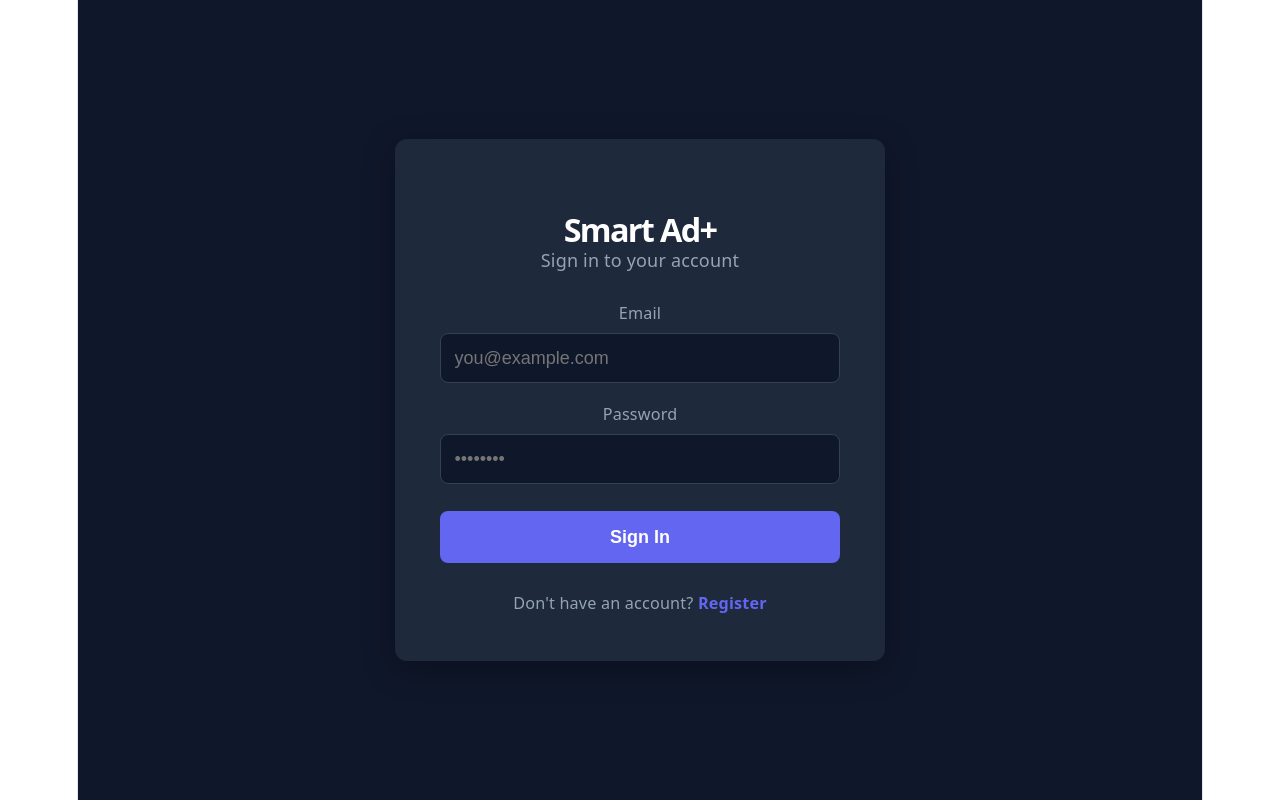
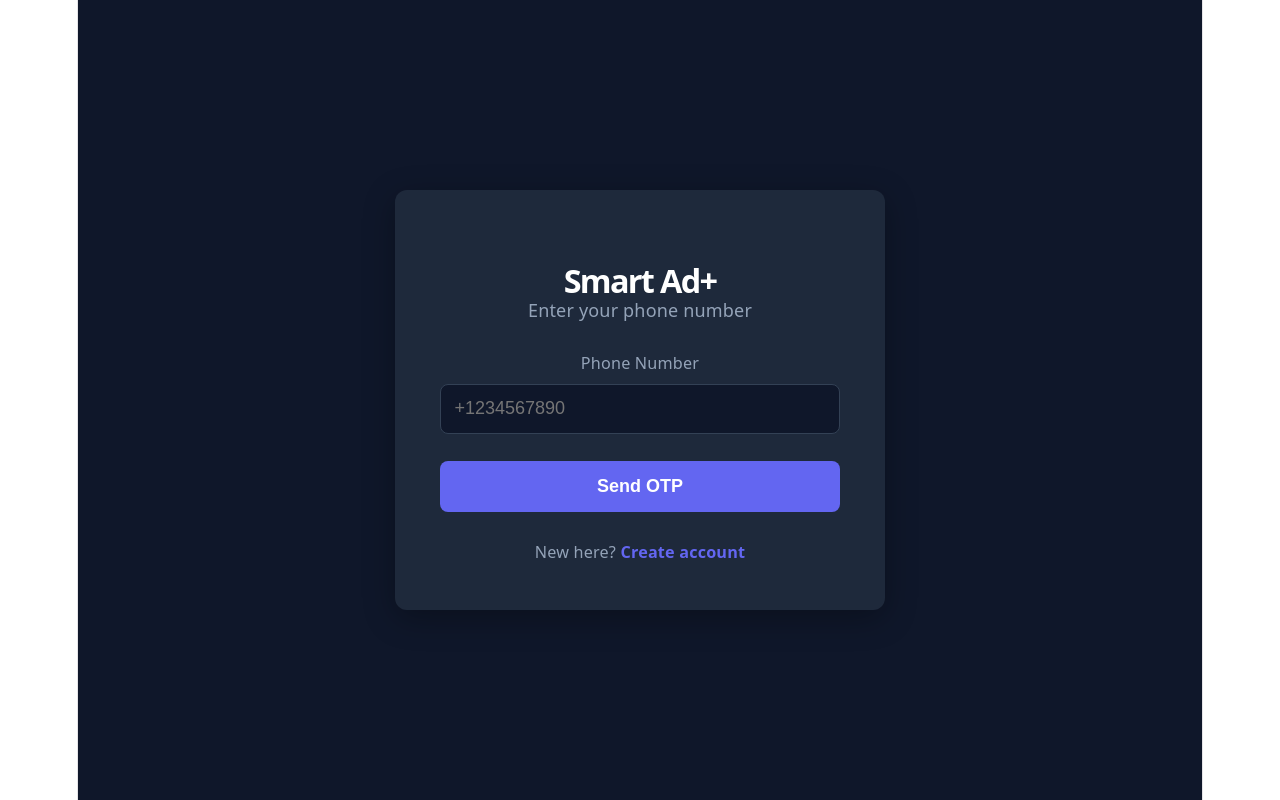
Before and after one commit to kohene82-debug/smart-ad-plus-frontend, a React (Vite) app: page /login in a window 1280 px wide. Built offline with nearby package versions, Linux system fonts and the light colour scheme.

Commit message:
Update auth to use OTP flow

```diff
--- a/src/pages/Login.jsx
+++ b/src/pages/Login.jsx
@@ -4,24 +4,41 @@ import api from '../api/axios';
 
 export default function Login() {
   const navigate = useNavigate();
-  const [form, setForm] = useState({ email: '', password: '' });
+  const [step, setStep] = useState('phone'); // 'phone' or 'otp'
+  const [phone, setPhone] = useState('');
+  const [otp, setOtp] = useState('');
   const [error, setError] = useState('');
   const [loading, setLoading] = useState(false);
 
-  const handleChange = (e) => {
-    setForm({ ...form, [e.target.name]: e.target.value });
-  };
-
-  const handleSubmit = async (e) => {
+  const handleSendOtp = async (e) => {
     e.preventDefault();
     setLoading(true);
     setError('');
     try {
-      const res = await api.post('/api/auth/login', form);
-      localStorage.setItem('token', res.data.token);
+      await api.post('/api/auth/send-otp', { phone });
+      setStep('otp');
+    } catch (err) {
+      setError(err.response?.data?.message || 'Failed to send OTP.');
+    } finally {
+      setLoading(false);
+    }
+  };
+
+  const handleVerifyOtp = async (e) => {
+    e.preventDefault();
+    setLoading(true);
+    setError('');
+    try {
+      const res = await api.post('/api/auth/verify-otp', {
+        phone,
+        code: otp,
+        deviceId: 'web',
+        consentGiven: true,
+      });
+      localStorage.setItem('token', res.data.data.token);
       navigate('/dashboard');
     } catch (err) {
-      setError(err.response?.data?.message || 'Login failed. Try again.');
+      setError(err.response?.data?.message || 'Invalid OTP. Try again.');
     } finally {
       setLoading(false);
     }
@@ -31,43 +48,57 @@ export default function Login() {
     <div style={styles.container}>
       <div style={styles.card}>
         <h1 style={styles.title}>Smart Ad+</h1>
-        <p style={styles.subtitle}>Sign in to your account</p>
+        <p style={styles.subtitle}>
+          {step === 'phone' ? 'Enter your phone number' : `Enter the OTP sent to ${phone}`}
+        </p>
 
         {error && <div style={styles.error}>{error}</div>}
 
-        <form onSubmit={handleSubmit}>
+        {step === 'phone' ? (
+          <form onSubmit={handleSendOtp}>
             <div style={styles.field}>
-            <label style={styles.label}>Email</label>
+              <label style={styles.label}>Phone Number</label>
               <input
                 style={styles.input}
-              type="email"
-              name="email"
-              placeholder="you@example.com"
-              value={form.email}
-              onChange={handleChange}
-              required
-            />
-          </div>
-          <div style={styles.field}>
-            <label style={styles.label}>Password</label>
-            <input
-              style={styles.input}
-              type="password"
-              name="password"
-              placeholder="••••••••"
-              value={form.password}
-              onChange={handleChange}
+                type="tel"
+                placeholder="+1234567890"
+                value={phone}
+                onChange={(e) => setPhone(e.target.value)}
                 required
               />
             </div>
             <button style={styles.button} type="submit" disabled={loading}>
-            {loading ? 'Signing in...' : 'Sign In'}
+              {loading ? 'Sending OTP...' : 'Send OTP'}
             </button>
           </form>
+        ) : (
+          <form onSubmit={handleVerifyOtp}>
+            <div style={styles.field}>
+              <label style={styles.label}>OTP Code</label>
+              <input
+                style={styles.input}
+                type="text"
+                placeholder="123456"
+                value={otp}
+                onChange={(e) => setOtp(e.target.value)}
+                required
+              />
+            </div>
+            <button style={styles.button} type="submit" disabled={loading}>
+              {loading ? 'Verifying...' : 'Verify OTP'}
+            </button>
+            <button
+              type="button"
+              onClick={() => setStep('phone')}
+              style={{ ...styles.button, background: 'transparent', border: '1px solid #334155', marginTop: '0.5rem' }}
+            >
+              ← Change Number
+            </button>
+          </form>
+        )}
 
         <p style={styles.footer}>
-          Don't have an account?{' '}
-          <Link to="/register" style={styles.link}>Register</Link>
+          New here? <Link to="/register" style={styles.link}>Create account</Link>
         </p>
       </div>
     </div>
--- a/src/pages/Register.jsx
+++ b/src/pages/Register.jsx
@@ -1,122 +1,8 @@
-import { useState } from 'react';
-import { useNavigate, Link } from 'react-router-dom';
-import api from '../api/axios';
+import { useEffect } from 'react';
+import { useNavigate } from 'react-router-dom';
 
 export default function Register() {
   const navigate = useNavigate();
-  const [form, setForm] = useState({ name: '', email: '', password: '', confirmPassword: '' });
-  const [error, setError] = useState('');
-  const [loading, setLoading] = useState(false);
-
-  const handleChange = (e) => {
-    setForm({ ...form, [e.target.name]: e.target.value });
-  };
-
-  const handleSubmit = async (e) => {
-    e.preventDefault();
-    setError('');
-
-    if (form.password !== form.confirmPassword) {
-      return setError('Passwords do not match.');
-    }
-
-    setLoading(true);
-    try {
-      const res = await api.post('/api/auth/register', {
-        name: form.name,
-        email: form.email,
-        password: form.password,
-      });
-      localStorage.setItem('token', res.data.token);
-      navigate('/dashboard');
-    } catch (err) {
-      setError(err.response?.data?.message || 'Registration failed. Try again.');
-    } finally {
-      setLoading(false);
-    }
-  };
-
-  return (
-    <div style={styles.container}>
-      <div style={styles.card}>
-        <h1 style={styles.title}>Smart Ad+</h1>
-        <p style={styles.subtitle}>Create your account</p>
-
-        {error && <div style={styles.error}>{error}</div>}
-
-        <form onSubmit={handleSubmit}>
-          <div style={styles.field}>
-            <label style={styles.label}>Full Name</label>
-            <input
-              style={styles.input}
-              type="text"
-              name="name"
-              placeholder="John Doe"
-              value={form.name}
-              onChange={handleChange}
-              required
-            />
-          </div>
-          <div style={styles.field}>
-            <label style={styles.label}>Email</label>
-            <input
-              style={styles.input}
-              type="email"
-              name="email"
-              placeholder="you@example.com"
-              value={form.email}
-              onChange={handleChange}
-              required
-            />
-          </div>
-          <div style={styles.field}>
-            <label style={styles.label}>Password</label>
-            <input
-              style={styles.input}
-              type="password"
-              name="password"
-              placeholder="••••••••"
-              value={form.password}
-              onChange={handleChange}
-              required
-            />
-          </div>
-          <div style={styles.field}>
-            <label style={styles.label}>Confirm Password</label>
-            <input
-              style={styles.input}
-              type="password"
-              name="confirmPassword"
-              placeholder="••••••••"
-              value={form.confirmPassword}
-              onChange={handleChange}
-              required
-            />
-          </div>
-          <button style={styles.button} type="submit" disabled={loading}>
-            {loading ? 'Creating account...' : 'Create Account'}
-          </button>
-        </form>
-
-        <p style={styles.footer}>
-          Already have an account?{' '}
-          <Link to="/login" style={styles.link}>Sign In</Link>
-        </p>
-      </div>
-    </div>
-  );
+  useEffect(() => { navigate('/login'); }, []);
+  return null;
 }
-
-const styles = {
-  container: { minHeight: '100vh', display: 'flex', alignItems: 'center', justifyContent: 'center', background: '#0f172a' },
-  card: { background: '#1e293b', padding: '2.5rem', borderRadius: '12px', width: '100%', maxWidth: '400px', boxShadow: '0 8px 32px rgba(0,0,0,0.3)' },
-  title: { color: '#fff', fontSize: '1.8rem', fontWeight: 'bold', marginBottom: '0.25rem', textAlign: 'center' },
-  subtitle: { color: '#94a3b8', textAlign: 'center', marginBottom: '1.5rem' },
-  error: { background: '#dc2626', color: '#fff', padding: '0.75rem', borderRadius: '8px', marginBottom: '1rem', fontSize: '0.9rem' },
-  field: { marginBottom: '1rem' },
-  label: { display: 'block', color: '#94a3b8', marginBottom: '0.4rem', fontSize: '0.9rem' },
-  input: { width: '100%', padding: '0.75rem', borderRadius: '8px', border: '1px solid #334155', background: '#0f172a', color: '#fff', fontSize: '1rem', boxSizing: 'border-box' },
-  button: { width: '100%', padding: '0.85rem', background: '#6366f1', color: '#fff', border: 'none', borderRadius: '8px', fontSize: '1rem', fontWeight: 'bold', cursor: 'pointer', marginTop: '0.5rem' },
-  footer: { color: '#94a3b8', textAlign: 'center', marginTop: '1.5rem', fontSize: '0.9rem' },
-  link: { color: '#6366f1', textDecoration: 'none', fontWeight: 'bold' },
-};
```
Lines whose indentation alone changed are shown as unchanged.
